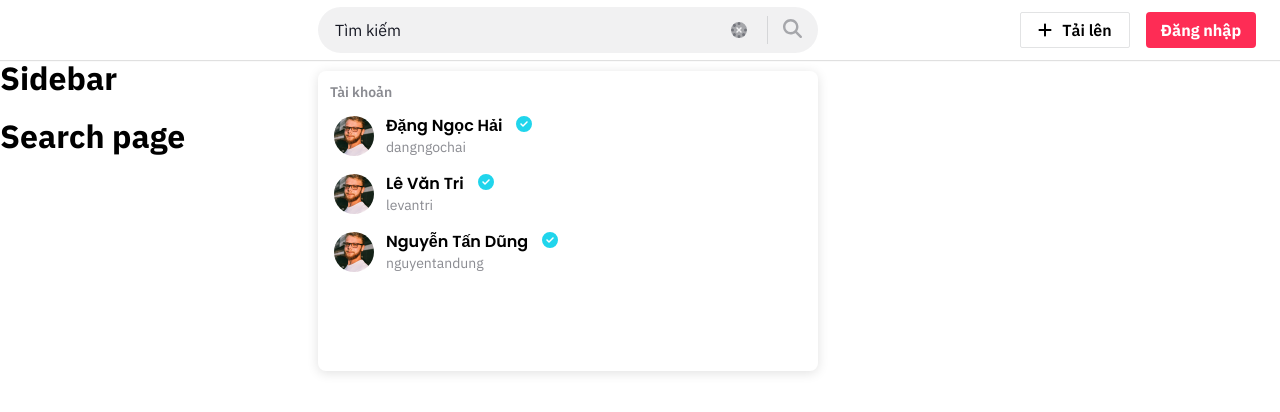
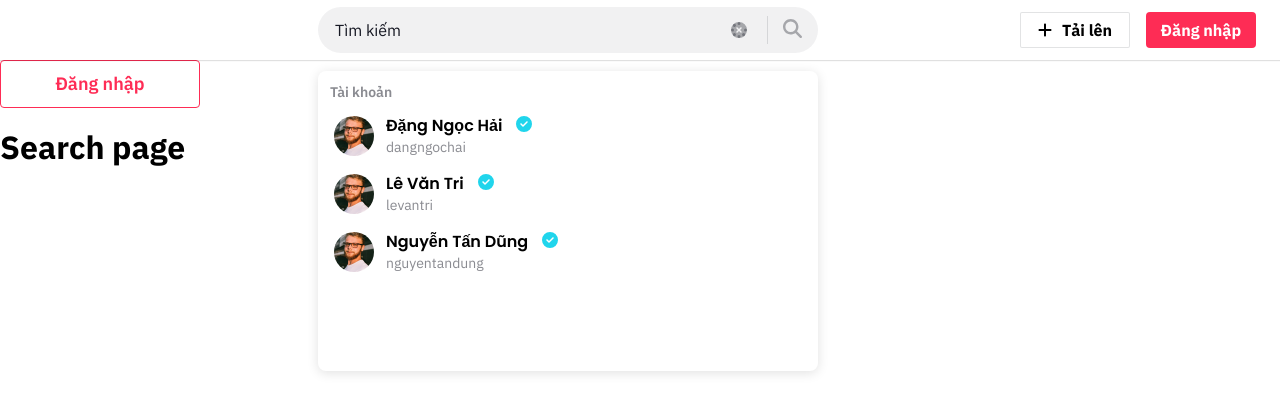
Before and after one commit to dangvannho/tiktok-ui, a React (Create React App) app: page /search in a window 1280 px wide. Shown: the top 412 px of the page. Built offline with nearby package versions, Linux system fonts and the light colour scheme.

Commit message:
UI header #3

```diff
--- /dev/null
+++ b/src/components/Button/Button.module.scss
@@ -0,0 +1,54 @@
+.wrapper {
+  display: flex;
+  justify-content: center;
+  align-items: center;
+  min-width: 110px;
+  height: 36px;
+  padding: 6px 8px;
+  border-radius: 4px;
+  background-color: white;
+  font-size: 1.6rem;
+  font-weight: 700;
+  cursor: pointer;
+}
+
+.primary {
+  color: #fff;
+  background-color: var(--primary-color);
+
+  &:hover {
+    background: linear-gradient(0deg, rgba(0, 0, 0, 0.06), rgba(0, 0, 0, 0.06)),
+      rgb(254, 44, 85);
+  }
+}
+
+.upload {
+  border: 1px solid rgba(22, 24, 35, 0.12);
+  border-radius: 2px;
+  display: flex;
+  justify-content: center;
+  align-items: center;
+  gap: 10px;
+
+  &:hover {
+    background-color: rgba(22, 24, 35, 0.03);
+  }
+}
+
+.outline {
+  border: 1px solid var(--primary-color);
+  color: var(--primary-color);
+  font-size: 1.8rem;
+  font-weight: 600;
+
+  &:hover {
+    background-color: rgba(254, 44, 85, 0.06);
+  }
+
+  &.large {
+    min-width: 200px;
+    min-height: 48px;
+    padding: 6px 8px;
+    font-size: 1.8rem;
+  }
+}
--- /dev/null
+++ b/src/components/Button/index.js
@@ -0,0 +1,42 @@
+import { Link } from "react-router-dom";
+import classNames from "classnames/bind";
+import styles from "./Button.module.scss";
+
+const cx = classNames.bind(styles);
+
+function Button({
+  to,
+  href,
+  primary = false,
+  upload = false,
+  outline = false,
+  large = false,
+  children,
+  onClick,
+  ...passProps
+}) {
+  let Component = "button";
+  const props = {
+    onClick,
+    ...passProps,
+  };
+
+  console.log(props);
+
+  if (to) {
+    props.to = to;
+    Component = Link;
+  } else if (href) {
+    props.href = href;
+    Component = "a";
+  }
+
+  let classes = cx("wrapper", { primary, upload, outline, large });
+  return (
+    <Component className={classes} {...props}>
+      {children}
+    </Component>
+  );
+}
+
+export default Button;
--- a/src/components/Layout/DefaultLayout/Sidebar/index.js
+++ b/src/components/Layout/DefaultLayout/Sidebar/index.js
@@ -1,5 +1,10 @@
+import Button from "~/components/Button";
 function Sidebar() {
-  return <h1>Sidebar</h1>;
+  return (
+    <Button outline large>
+      Đăng nhập
+    </Button>
+  );
 }
 
 export default Sidebar;
--- a/src/components/Layout/components/Header/Header.module.scss
+++ b/src/components/Layout/components/Header/Header.module.scss
@@ -117,51 +117,51 @@
   align-items: center;
   gap: 0 16px;
 
-  .upload-btn {
-    min-width: 110px;
-    height: 36px;
-    padding: 0px 16px;
-    border: 1px solid rgba(22, 24, 35, 0.12);
-    border-radius: 2px;
-    display: flex;
-    justify-content: center;
-    align-items: center;
-    gap: 10px;
-    cursor: pointer;
-  }
+  // .upload-btn {
+  //   min-width: 110px;
+  //   height: 36px;
+  //   padding: 0px 16px;
+  //   border: 1px solid rgba(22, 24, 35, 0.12);
+  //   border-radius: 2px;
+  //   display: flex;
+  //   justify-content: center;
+  //   align-items: center;
+  //   gap: 10px;
+  //   cursor: pointer;
+  // }
 
-  .upload-btn span {
-    font-style: normal;
-    font-weight: 600;
-    font-size: 16px;
-    line-height: 24px;
-  }
+  // .upload-btn span {
+  //   font-style: normal;
+  //   font-weight: 600;
+  //   font-size: 16px;
+  //   line-height: 24px;
+  // }
 
-  .login-btn {
-    display: flex;
-    justify-content: center;
-    align-items: center;
-    min-width: 110px;
-    height: 36px;
-    padding: 6px 8px;
-    border-radius: 4px;
-    background-color: var(--primary-color);
-    color: #fff;
-    font-weight: 700;
-    cursor: pointer;
-  }
+  // .login-btn {
+  //   display: flex;
+  //   justify-content: center;
+  //   align-items: center;
+  //   min-width: 110px;
+  //   height: 36px;
+  //   padding: 6px 8px;
+  //   border-radius: 4px;
+  //   background-color: var(--primary-color);
+  //   color: #fff;
+  //   font-weight: 700;
+  //   cursor: pointer;
+  // }
 
-  .message-btn,
-  .letter-btn,
-  .account {
-    font-size: 24px;
-    cursor: pointer;
-  }
+  // .message-btn,
+  // .letter-btn,
+  // .account {
+  //   font-size: 24px;
+  //   cursor: pointer;
+  // }
 }
 
-.message-tippy,
-.letter-tippy {
-  font-family: "IBM Plex Sans", sans-serif;
-  font-size: 1.8rem;
-  border-radius: 8px;
-}
+// .message-tippy,
+// .letter-tippy {
+//   font-family: "IBM Plex Sans", sans-serif;
+//   font-size: 1.8rem;
+//   border-radius: 8px;
+// }
--- a/src/components/Layout/components/Header/index.js
+++ b/src/components/Layout/components/Header/index.js
@@ -1,11 +1,11 @@
 import { useEffect, useState } from "react";
 import classNames from "classnames/bind";
 import { FontAwesomeIcon } from "@fortawesome/react-fontawesome";
-import {
-  faEnvelope,
-  faPaperPlane,
-  faUser,
-} from "@fortawesome/free-regular-svg-icons";
+// import {
+//   faEnvelope,
+//   faPaperPlane,
+//   faUser,
+// } from "@fortawesome/free-regular-svg-icons";
 import {
   faCircleXmark,
   faMagnifyingGlass,
@@ -13,13 +13,14 @@ import {
   faSpinner,
 } from "@fortawesome/free-solid-svg-icons";
 import TippyHeadless from "@tippyjs/react/headless";
-import Tippy from "@tippyjs/react";
+// import Tippy from "@tippyjs/react";
 import "tippy.js/dist/tippy.css";
 
 import styles from "./Header.module.scss";
 import images from "~/asset/images";
 import Popper from "~/components/Popper";
 import AccountItems from "~/components/AccountItems";
+import Button from "~/components/Button";
 
 const cx = classNames.bind(styles);
 
@@ -84,42 +85,18 @@ function Header() {
 
         {/* Group button*/}
         <div className={cx("group-btn")}>
-          {/* UpLoad button*/}
-          <div className={cx("upload-btn")}>
+          <Button upload>
             <FontAwesomeIcon icon={faPlus} />
             <span>Tải lên</span>
-          </div>
-
-          {/* Login button*/}
-          <div className={cx("login-btn")}>Đăng nhập</div>
-
-          {/*
-            // Message button
-             <Tippy
-            content="Tin nhắn"
-            interactive="true"
-            className={cx("message-tippy")}
+          </Button>
+          <Button
+            primary
+            onClick={() => {
+              alert("đăng nhập");
+            }}
           >
-            <div className={cx("message-btn")}>
-              <FontAwesomeIcon icon={faPaperPlane} />
-            </div>
-          </Tippy>
-
-          // letter button
-          <Tippy
-            content="Hộp thư"
-            interactive="true"
-            className={cx("letter-tippy")}
-          >
-            <div className={cx("letter-btn")}>
-              <FontAwesomeIcon icon={faEnvelope} />
-            </div>
-          </Tippy>
-
-            // Account
-          <div className={cx("account")}>
-            <FontAwesomeIcon icon={faUser} />
-          </div> */}
+            Đăng nhập
+          </Button>
         </div>
       </div>
     </header>
```
